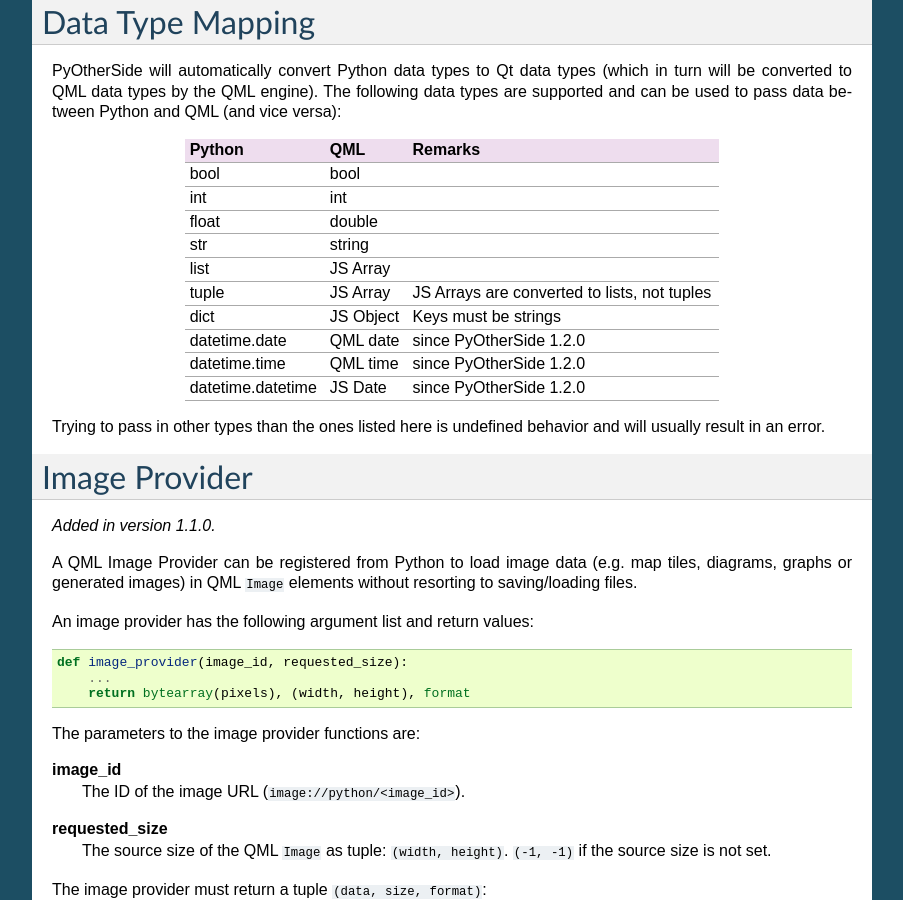
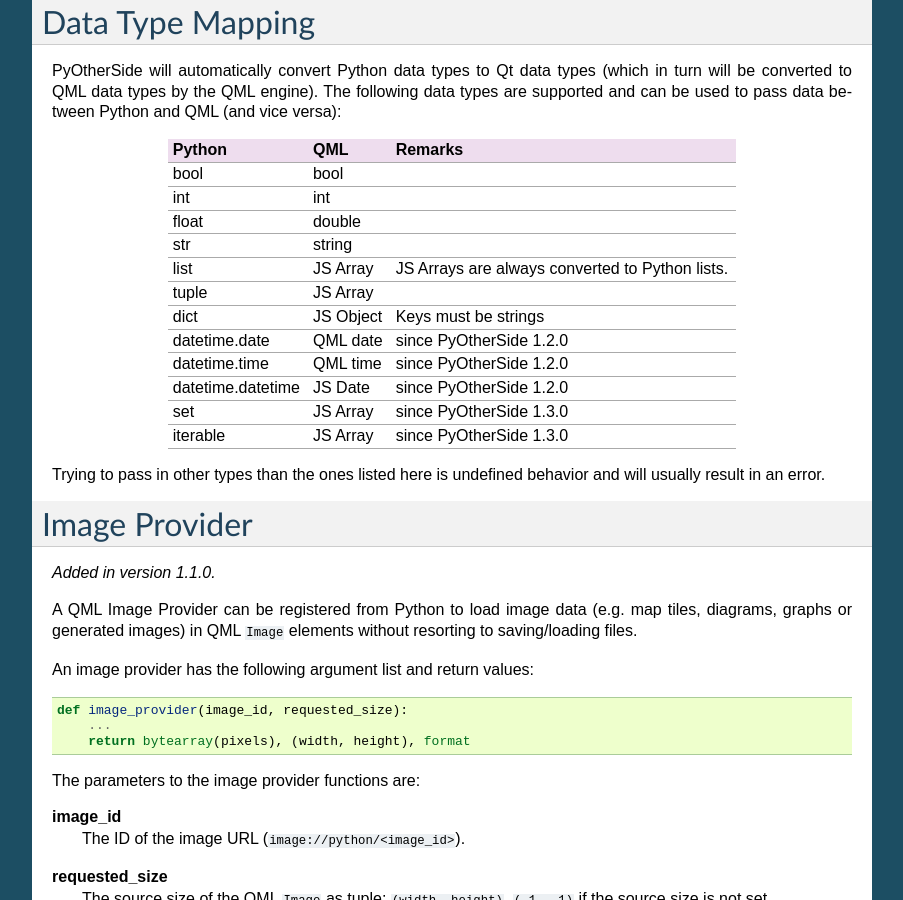
Before and after one commit to thp/pyotherside, a Sphinx documentation site: the page built from docs/index.rst, in a window 1280 px wide and 900 px high, scrolled down 4832 px. Shown: the whole window, without its empty margins (198-1101 px from the left). Built offline with Sphinx 7.4.7, drawn with Linux system fonts in a browser that asks for light colours; some of the changed text lies outside the part shown.

Commit message:
Convert Python set and iterable to JS Array

```diff
--- a/docs/index.rst
+++ b/docs/index.rst
@@ -317,10 +317,10 @@
 +--------------------+------------+-----------------------------+
 | str                | string     |                             |
 +--------------------+------------+-----------------------------+
-| list               | JS Array   |                             |
+| list               | JS Array   | JS Arrays are always        |
+|                    |            | converted to Python lists.  |
 +--------------------+------------+-----------------------------+
-| tuple              | JS Array   | JS Arrays are converted to  |
-|                    |            | lists, not tuples           |
+| tuple              | JS Array   |                             |
 +--------------------+------------+-----------------------------+
 | dict               | JS Object  | Keys must be strings        |
 +--------------------+------------+-----------------------------+
@@ -329,6 +329,10 @@
 | datetime.time      | QML time   | since PyOtherSide 1.2.0     |
 +--------------------+------------+-----------------------------+
 | datetime.datetime  | JS Date    | since PyOtherSide 1.2.0     |
++--------------------+------------+-----------------------------+
+| set                | JS Array   | since PyOtherSide 1.3.0     |
++--------------------+------------+-----------------------------+
+| iterable           | JS Array   | since PyOtherSide 1.3.0     |
 +--------------------+------------+-----------------------------+
 
 Trying to pass in other types than the ones listed here is undefined
@@ -870,6 +874,8 @@
 * QML API 1.3: Import from Qt Resources (:func:`addImportPath` with ``qrc:/``).
 * Add ``pyotherside.version`` constant to access version from Python as string.
 * Support for building on Windows, build instructions for Windows builds.
+* New data type conversions: Python ``set`` and iterable types (e.g. generator
+  expressions and generators) are converted to JS ``Array``.
 
 Version 1.2.0 (2014-02-16)
 --------------------------
```
Also changed, not shown: 7 other files.
